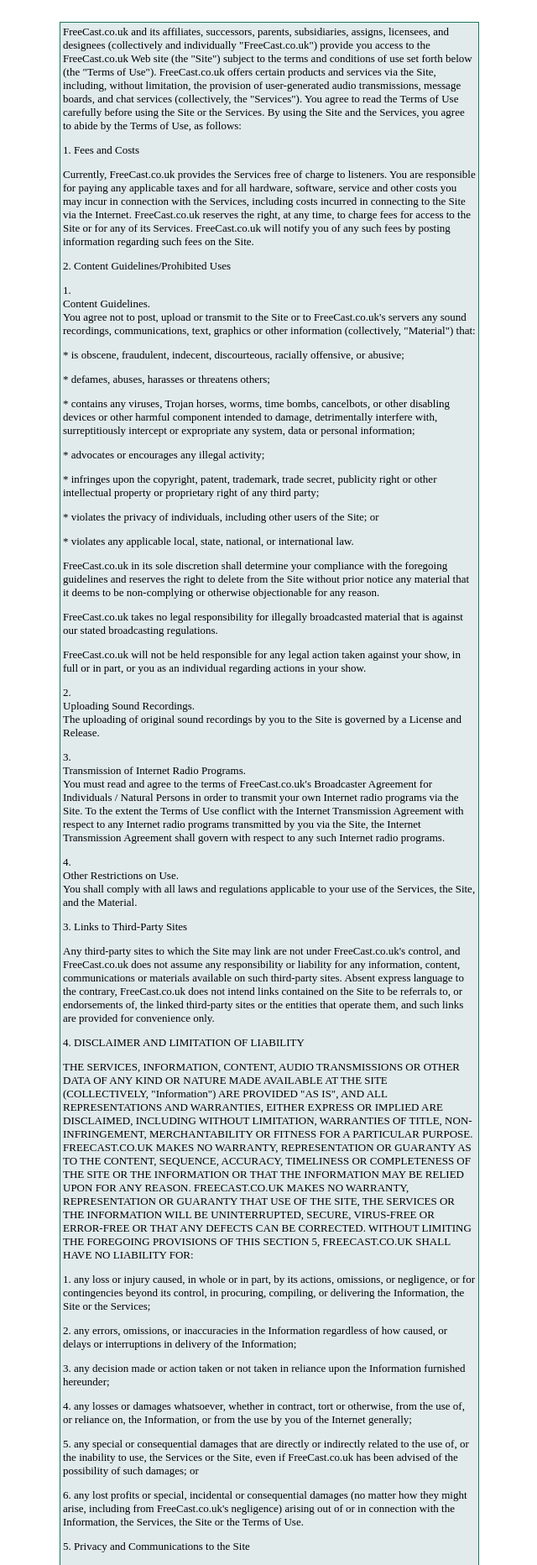
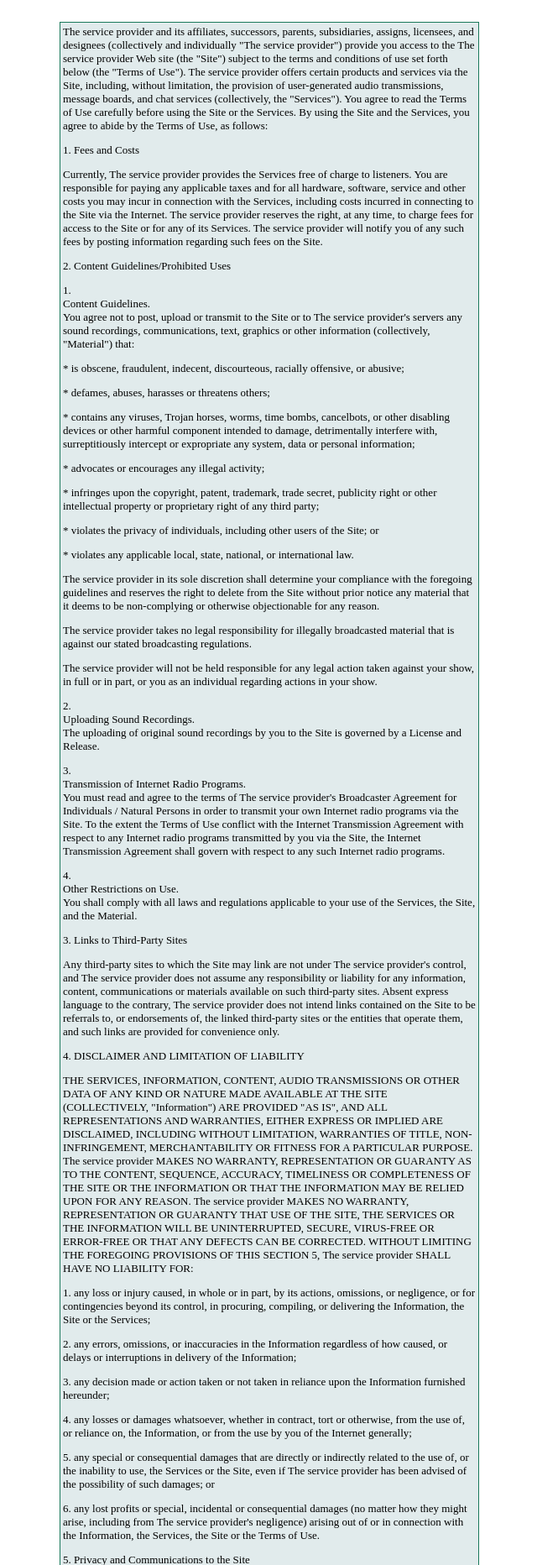
Before and after one commit to QuinnEbert/FreeCast-Revival, a PHP site: page /tos.htm in a window 1280 px wide. Shown: the top 1864 px of the page at 84% size, without its empty margins (319-959 px from the left). Run offline with PHP 8.4, Linux system fonts and the light colour scheme.

Commit message:
Some fixes to remove static hostnames...
This is gonna be a *looong* process…  Whatever idiots wrote this junk heap of code to begin with had no idea the horrors they were unleashing...

```diff
--- a/RST.PHP
+++ /dev/null
@@ -1,4 +0,0 @@
-<?php
-//echo system('ls /usr/home/mindweb/domains/freecast.co.uk/');
-echo system('sudo /usr/home/mindweb/domains/freecast.co.uk/reset.sh | echo');
-?>
--- a/c.htm
+++ b/c.htm
@@ -8,8 +8,8 @@
 Don't have an IRC client? Get <a href=ftp://ftp.freenet.de/pub/mirc.com/mirc616.exe>mIRC (Windows)</a> or <a href=http://www.xchat.org/download/>XChat (*nix)</a>
 <br><br>
 <b>Forums</b><br>
-<a href=http://board.freecast.co.uk>board.freecast.co.uk</a><br><br>
-Please make any Bug Reports in the Forums,<br>
-Bug reports are greatly appreciated  no matter how small you think they may be :)<br>
+<a href="https://github.com/QuinnEbert/FreeCast-Revival/issues">https://github.com/QuinnEbert/FreeCast-Revival/issues</a><br><br>
+Please make any Bug Reports via GitHub repo,<br>
+Bug reports are greatly appreciated, no matter how small you think they may be :)<br>
 
 </div></td></tr></table></td></tr></table>
--- a/tos.htm
+++ b/tos.htm
@@ -1,12 +1,12 @@
 <br><table align="center" width="500" cellpadding="1" bgcolor="#19785A" cellspacing="0"><tr><td><table width="100%" bgcolor="#E1EBEC"><tr><td><div id="size13">
 <font size=2>
-FreeCast.co.uk and its affiliates, successors, parents, subsidiaries, assigns, licensees, and designees (collectively and individually &quot;FreeCast.co.uk&quot;) provide you access to the FreeCast.co.uk Web site (the &quot;Site&quot;) subject to the terms and conditions of use set forth below (the &quot;Terms of Use&quot;). FreeCast.co.uk offers certain products and services via the Site, including, without limitation, the provision of user-generated audio transmissions, message boards, and chat services (collectively, the &quot;Services&quot;). You agree to read the Terms of Use carefully before using the Site or the Services. By using the Site and the Services, you agree to abide by the Terms of Use, as follows:
+The service provider and its affiliates, successors, parents, subsidiaries, assigns, licensees, and designees (collectively and individually &quot;The service provider&quot;) provide you access to the The service provider Web site (the &quot;Site&quot;) subject to the terms and conditions of use set forth below (the &quot;Terms of Use&quot;). The service provider offers certain products and services via the Site, including, without limitation, the provision of user-generated audio transmissions, message boards, and chat services (collectively, the &quot;Services&quot;). You agree to read the Terms of Use carefully before using the Site or the Services. By using the Site and the Services, you agree to abide by the Terms of Use, as follows:
 <p>1. Fees and Costs</p>
-<p>Currently, FreeCast.co.uk provides the Services free of charge to listeners. You are responsible for paying any applicable taxes and for all hardware, software, service and other costs you may incur in connection with the Services, including costs incurred in connecting to the Site via the Internet. FreeCast.co.uk reserves the right, at any time, to charge fees for access to the Site or for any of its Services. FreeCast.co.uk will notify you of any such fees by posting information regarding such fees on the Site. </p>
+<p>Currently, The service provider provides the Services free of charge to listeners. You are responsible for paying any applicable taxes and for all hardware, software, service and other costs you may incur in connection with the Services, including costs incurred in connecting to the Site via the Internet. The service provider reserves the right, at any time, to charge fees for access to the Site or for any of its Services. The service provider will notify you of any such fees by posting information regarding such fees on the Site. </p>
 <p>2. Content Guidelines/Prohibited Uses</p>
 <p> 1.<br>
   Content Guidelines.<br>
-  You agree not to post, upload or transmit to the Site or to FreeCast.co.uk's servers any sound recordings, communications, text, graphics or other information (collectively, &quot;Material&quot;) that:</p>
+  You agree not to post, upload or transmit to the Site or to The service provider's servers any sound recordings, communications, text, graphics or other information (collectively, &quot;Material&quot;) that:</p>
 <p> * is obscene, fraudulent, indecent, discourteous, racially offensive, or abusive;</p>
 <p> * defames, abuses, harasses or threatens others;</p>
 <p> * contains any viruses, Trojan horses, worms, time bombs, cancelbots, or other disabling devices or other harmful component intended to damage, detrimentally interfere with, surreptitiously intercept or expropriate any system, data or personal information;</p>
@@ -14,53 +14,53 @@
 <p> * infringes upon the copyright, patent, trademark, trade secret, publicity right or other intellectual property or proprietary right of any third party;</p>
 <p> * violates the privacy of individuals, including other users of the Site; or</p>
 <p> * violates any applicable local, state, national, or international law. </p>
-<p> FreeCast.co.uk in its sole discretion shall determine your compliance with the foregoing guidelines and reserves the right to delete from the Site without prior notice any material that it deems to be non-complying or otherwise objectionable for any reason.</p>
-<p> FreeCast.co.uk takes no legal responsibility for illegally broadcasted material that is against our stated broadcasting regulations.</p>
-<p> FreeCast.co.uk will not be held responsible for any legal action taken against your show, in full or in part, or you as an individual regarding actions in your show.</p>
+<p> The service provider in its sole discretion shall determine your compliance with the foregoing guidelines and reserves the right to delete from the Site without prior notice any material that it deems to be non-complying or otherwise objectionable for any reason.</p>
+<p> The service provider takes no legal responsibility for illegally broadcasted material that is against our stated broadcasting regulations.</p>
+<p> The service provider will not be held responsible for any legal action taken against your show, in full or in part, or you as an individual regarding actions in your show.</p>
 <p> 2.<br>
   Uploading Sound Recordings.<br>
   The uploading of original sound recordings by you to the Site is governed by a License and Release.</p>
 <p> 3.<br>
   Transmission of Internet Radio Programs.<br>
-  You must read and agree to the terms of FreeCast.co.uk's Broadcaster Agreement for Individuals / Natural Persons in order to transmit your own Internet radio programs via the Site. To the extent the Terms of Use conflict with the Internet Transmission Agreement with respect to any Internet radio programs transmitted by you via the Site, the Internet Transmission Agreement shall govern with respect to any such Internet radio programs.</p>
+  You must read and agree to the terms of The service provider's Broadcaster Agreement for Individuals / Natural Persons in order to transmit your own Internet radio programs via the Site. To the extent the Terms of Use conflict with the Internet Transmission Agreement with respect to any Internet radio programs transmitted by you via the Site, the Internet Transmission Agreement shall govern with respect to any such Internet radio programs.</p>
 <p> 4.<br>
   Other Restrictions on Use.<br>
   You shall comply with all laws and regulations applicable to your use of the Services, the Site, and the Material. </p>
 <p>3. Links to Third-Party Sites</p>
-<p>Any third-party sites to which the Site may link are not under FreeCast.co.uk's control, and FreeCast.co.uk does not assume any responsibility or liability for any information, content, communications or materials available on such third-party sites. Absent express language to the contrary, FreeCast.co.uk does not intend links contained on the Site to be referrals to, or endorsements of, the linked third-party sites or the entities that operate them, and such links are provided for convenience only.</p>
+<p>Any third-party sites to which the Site may link are not under The service provider's control, and The service provider does not assume any responsibility or liability for any information, content, communications or materials available on such third-party sites. Absent express language to the contrary, The service provider does not intend links contained on the Site to be referrals to, or endorsements of, the linked third-party sites or the entities that operate them, and such links are provided for convenience only.</p>
 <p>4. DISCLAIMER AND LIMITATION OF LIABILITY</p>
-<p>THE SERVICES, INFORMATION, CONTENT, AUDIO TRANSMISSIONS OR OTHER DATA OF ANY KIND OR NATURE MADE AVAILABLE AT THE SITE (COLLECTIVELY, &quot;Information&quot;) ARE PROVIDED &quot;AS IS&quot;, AND ALL REPRESENTATIONS AND WARRANTIES, EITHER EXPRESS OR IMPLIED ARE DISCLAIMED, INCLUDING WITHOUT LIMITATION, WARRANTIES OF TITLE, NON-INFRINGEMENT, MERCHANTABILITY OR FITNESS FOR A PARTICULAR PURPOSE. FREECAST.CO.UK MAKES NO WARRANTY, REPRESENTATION OR GUARANTY AS TO THE CONTENT, SEQUENCE, ACCURACY, TIMELINESS OR COMPLETENESS OF THE SITE OR THE INFORMATION OR THAT THE INFORMATION MAY BE RELIED UPON FOR ANY REASON. FREECAST.CO.UK MAKES NO WARRANTY, REPRESENTATION OR GUARANTY THAT USE OF THE SITE, THE SERVICES OR THE INFORMATION WILL BE UNINTERRUPTED, SECURE, VIRUS-FREE OR ERROR-FREE OR THAT ANY DEFECTS CAN BE CORRECTED. WITHOUT LIMITING THE FOREGOING PROVISIONS OF THIS SECTION 5, FREECAST.CO.UK SHALL HAVE NO LIABILITY FOR:</p>
+<p>THE SERVICES, INFORMATION, CONTENT, AUDIO TRANSMISSIONS OR OTHER DATA OF ANY KIND OR NATURE MADE AVAILABLE AT THE SITE (COLLECTIVELY, &quot;Information&quot;) ARE PROVIDED &quot;AS IS&quot;, AND ALL REPRESENTATIONS AND WARRANTIES, EITHER EXPRESS OR IMPLIED ARE DISCLAIMED, INCLUDING WITHOUT LIMITATION, WARRANTIES OF TITLE, NON-INFRINGEMENT, MERCHANTABILITY OR FITNESS FOR A PARTICULAR PURPOSE. The service provider MAKES NO WARRANTY, REPRESENTATION OR GUARANTY AS TO THE CONTENT, SEQUENCE, ACCURACY, TIMELINESS OR COMPLETENESS OF THE SITE OR THE INFORMATION OR THAT THE INFORMATION MAY BE RELIED UPON FOR ANY REASON. The service provider MAKES NO WARRANTY, REPRESENTATION OR GUARANTY THAT USE OF THE SITE, THE SERVICES OR THE INFORMATION WILL BE UNINTERRUPTED, SECURE, VIRUS-FREE OR ERROR-FREE OR THAT ANY DEFECTS CAN BE CORRECTED. WITHOUT LIMITING THE FOREGOING PROVISIONS OF THIS SECTION 5, The service provider SHALL HAVE NO LIABILITY FOR:</p>
 <p> 1. any loss or injury caused, in whole or in part, by its actions, omissions, or negligence, or for contingencies beyond its control, in procuring, compiling, or delivering the Information, the Site or the Services;</p>
 <p> 2. any errors, omissions, or inaccuracies in the Information regardless of how caused, or delays or interruptions in delivery of the Information;</p>
 <p> 3. any decision made or action taken or not taken in reliance upon the Information furnished hereunder;</p>
 <p> 4. any losses or damages whatsoever, whether in contract, tort or otherwise, from the use of, or reliance on, the Information, or from the use by you of the Internet generally;</p>
-<p> 5. any special or consequential damages that are directly or indirectly related to the use of, or the inability to use, the Services or the Site, even if FreeCast.co.uk has been advised of the possibility of such damages; or</p>
-<p> 6. any lost profits or special, incidental or consequential damages (no matter how they might arise, including from FreeCast.co.uk's negligence) arising out of or in connection with the Information, the Services, the Site or the Terms of Use. </p>
+<p> 5. any special or consequential damages that are directly or indirectly related to the use of, or the inability to use, the Services or the Site, even if The service provider has been advised of the possibility of such damages; or</p>
+<p> 6. any lost profits or special, incidental or consequential damages (no matter how they might arise, including from The service provider's negligence) arising out of or in connection with the Information, the Services, the Site or the Terms of Use. </p>
 <p>5. Privacy and Communications to the Site</p>
-<p>Any communication, information or other material you transmit or post to the Site, by electronic mail or otherwise (other than personally identifiable information about you), including any answers to questions, comments, suggestions, or other data supplied by you is, and will be treated as, non-confidential and non-proprietary. You hereby grant to FreeCast.co.uk a non-exclusive, worldwide, perpetual fully paid-up license to use any such communication, information or material for any purpose, including, but not limited to, reproduction, disclosure, transmission, publication, distribution, advertising, marketing, promotion, research, broadcast, display, modification, syndication, licensing and posting. FreeCast.co.uk's use of personally identifiable information, as well as FreeCast.co.uk's use of cookies and other tracking methods, is governed by the terms of FreeCast.co.uk's Privacy Policy. By accepting the Terms of Use, you expressly consent to disclosures of such personally identifiable and other personal information to third parties, and to FreeCast.co.uk's use of your information, as enumerated in FreeCast.co.uk's then-current privacy policy, which is incorporated herein by reference. Because FreeCast.co.uk's Privacy Policy may change from time to time, you should also review it regularly for updates.</p>
+<p>Any communication, information or other material you transmit or post to the Site, by electronic mail or otherwise (other than personally identifiable information about you), including any answers to questions, comments, suggestions, or other data supplied by you is, and will be treated as, non-confidential and non-proprietary. You hereby grant to The service provider a non-exclusive, worldwide, perpetual fully paid-up license to use any such communication, information or material for any purpose, including, but not limited to, reproduction, disclosure, transmission, publication, distribution, advertising, marketing, promotion, research, broadcast, display, modification, syndication, licensing and posting. The service provider's use of personally identifiable information, as well as The service provider's use of cookies and other tracking methods, is governed by the terms of The service provider's Privacy Policy. By accepting the Terms of Use, you expressly consent to disclosures of such personally identifiable and other personal information to third parties, and to The service provider's use of your information, as enumerated in The service provider's then-current privacy policy, which is incorporated herein by reference. Because The service provider's Privacy Policy may change from time to time, you should also review it regularly for updates.</p>
 <p>6. Representations and Warranties</p>
 <p>You represent and warrant that:</p>
 <p> 1. you have full right and power to enter into and perform these Terms of Use, and have secured all third party consents necessary to enter into these Terms of Use;</p>
-<p> 2. all factual assertions that you have made and will make to FreeCast.co.uk are true and complete; and</p>
+<p> 2. all factual assertions that you have made and will make to The service provider are true and complete; and</p>
 <p> 3. you are of the age of majority, have the right to enter into legally binding agreements, and have the full and complete right to agree to the Terms of Use. </p>
 <p>7. Termination</p>
-<p>FreeCast.co.uk reserves the right to terminate this Agreement immediately and without notice for any or no cause, at any time. Without limiting the preceding sentence, FreeCast.co.uk may terminate your use of the Services or access to the Site immediately and without notice if: (a) you breach the Terms of Use; (b) you infringe the intellectual property rights of a third party in connection with the Services; (c) FreeCast.co.uk is unable to verify or authenticate any information you provide to it, or (d) any material uploaded or transmitted by you to the Site violates any applicable laws or rights of any third party.</p>
+<p>The service provider reserves the right to terminate this Agreement immediately and without notice for any or no cause, at any time. Without limiting the preceding sentence, The service provider may terminate your use of the Services or access to the Site immediately and without notice if: (a) you breach the Terms of Use; (b) you infringe the intellectual property rights of a third party in connection with the Services; (c) The service provider is unable to verify or authenticate any information you provide to it, or (d) any material uploaded or transmitted by you to the Site violates any applicable laws or rights of any third party.</p>
 <p>8. Governing Law, Jurisdiction and Dispute Resolution</p>
-<p>The Terms of Use shall be governed by and construed in accordance with the laws of the State of California, without regard to conflict of laws principles. You and FreeCast.co.uk agree that any and all disputes arising out of or related to these Terms of Use shall be resolved solely through binding arbitration pursuant to the provisions of this paragraph 9 and the then-current rules of the American Arbitration Association (to the extent not inconsistent with this paragraph 9). Any arbitration arising out of or related to these Terms of Use shall be held in San Mateo County, Foster City, California, before one independent arbitrator agreed upon by both parties. Any arbitration will be final and binding, and the arbitrator's order will be entered and enforceable in any court of competent jurisdiction. The arbitrator will be chosen within thirty (30) days of the submission of any issue to arbitration, the discovery (if any) will be completed within sixty (60) days thereafter, the hearing will occur within thirty (30) days thereafter and the arbitrator must render his or her decision, in writing, within thirty (30) days after the end of such hearing.</p>
+<p>The Terms of Use shall be governed by and construed in accordance with the laws of the State of California, without regard to conflict of laws principles. You and The service provider agree that any and all disputes arising out of or related to these Terms of Use shall be resolved solely through binding arbitration pursuant to the provisions of this paragraph 9 and the then-current rules of the American Arbitration Association (to the extent not inconsistent with this paragraph 9). Any arbitration arising out of or related to these Terms of Use shall be held in San Mateo County, Foster City, California, before one independent arbitrator agreed upon by both parties. Any arbitration will be final and binding, and the arbitrator's order will be entered and enforceable in any court of competent jurisdiction. The arbitrator will be chosen within thirty (30) days of the submission of any issue to arbitration, the discovery (if any) will be completed within sixty (60) days thereafter, the hearing will occur within thirty (30) days thereafter and the arbitrator must render his or her decision, in writing, within thirty (30) days after the end of such hearing.</p>
 <p>9. Changes to the Services and the Site</p>
-<p>FreeCast.co.uk reserves the right to change, suspend or discontinue any aspect of the services or the Site at any time, including the availability of any of the Site features, databases or content. FreeCast.co.uk will attempt to provide reasonable notice of such changes to the Services or the Site. FreeCast.co.uk may also impose limits on features or restrict access to parts of the Site.</p>
+<p>The service provider reserves the right to change, suspend or discontinue any aspect of the services or the Site at any time, including the availability of any of the Site features, databases or content. The service provider will attempt to provide reasonable notice of such changes to the Services or the Site. The service provider may also impose limits on features or restrict access to parts of the Site.</p>
 <p>10. Modifications to the Terms of Use</p>
-<p>FreeCast.co.uk may amend these Terms of Use at any time by posting amended Terms of Use to the Site. The amended Terms of Use shall be effective immediately upon posting to the Site. FreeCast.co.uk therefore encourages you to review these Terms of Use frequently.</p>
+<p>The service provider may amend these Terms of Use at any time by posting amended Terms of Use to the Site. The amended Terms of Use shall be effective immediately upon posting to the Site. The service provider therefore encourages you to review these Terms of Use frequently.</p>
 <p>11. Unlawful Conduct</p>
-<p>Notifications of any unlawful conduct, including, without limitation, copyright or other intellectual property infringement should be sent to FreeCast.co.uk's Designated Agent at abuse@freecast.co.uk.</p>
+<p>Notifications of any unlawful conduct, including, without limitation, copyright or other intellectual property infringement should be sent to The service provider's Designated Agent at abuse@The service provider.</p>
 <p>12. Miscellaneous</p>
-<p> 1. Your sole remedy for any breach of these Terms of Use by FreeCast.co.uk shall be an action at law for money damages, if any. In no event shall you be entitled to injunctive or other equitable relief based on any act or omission of FreeCast.co.uk, or any breach of these Terms of Use by FreeCast.co.uk.</p>
-<p> 2. These Terms of Use constitute the entire understanding of you and FreeCast.co.uk with respect to the subject matter hereof. There are no understandings, agreements, conditions or representations, oral or written, express or implied, with reference to the subject matter hereof that are not merged herein, expressly referenced herein, or superseded hereby.</p>
-<p> 3. Nothing contained in these Terms of Use shall be construed as creating any agency, partnership, joint venture or other form of joint enterprise between you and FreeCast.co.uk.</p>
-<p> 4. The provisions of these Terms of Use are independent of each other and the invalidity of any provision or a portion thereof shall not affect the validity or enforceability of any other provision. In the event that any particular provision is found to be invalid or unenforceable, such provision shall be deemed to have been replaced with a valid and enforceable provision that approximates as closely as possible the intent of you and FreeCast.co.uk as reflected in the original provision.</p>
-<p> 5. Any delay or failure on the part of FreeCast.co.uk to enforce any rights hereunder to which it may be entitled shall not be construed as a waiver of the right and privilege to do so at any subsequent time.</p>
-<p> 6. You indemnify and hold harmless FreeCast.co.uk, and the officers, directors, employees, partners, principals, agents and representatives of FreeCast.co.uk, from, against and in respect of any and all demands, claims, actions or causes of action, liabilities, losses, and expenses, including reasonable attorneys' fees, arising out of or relating to any breach by you of any covenant, representation or warranty made pursuant to these Terms of Use.</p>
+<p> 1. Your sole remedy for any breach of these Terms of Use by The service provider shall be an action at law for money damages, if any. In no event shall you be entitled to injunctive or other equitable relief based on any act or omission of The service provider, or any breach of these Terms of Use by The service provider.</p>
+<p> 2. These Terms of Use constitute the entire understanding of you and The service provider with respect to the subject matter hereof. There are no understandings, agreements, conditions or representations, oral or written, express or implied, with reference to the subject matter hereof that are not merged herein, expressly referenced herein, or superseded hereby.</p>
+<p> 3. Nothing contained in these Terms of Use shall be construed as creating any agency, partnership, joint venture or other form of joint enterprise between you and The service provider.</p>
+<p> 4. The provisions of these Terms of Use are independent of each other and the invalidity of any provision or a portion thereof shall not affect the validity or enforceability of any other provision. In the event that any particular provision is found to be invalid or unenforceable, such provision shall be deemed to have been replaced with a valid and enforceable provision that approximates as closely as possible the intent of you and The service provider as reflected in the original provision.</p>
+<p> 5. Any delay or failure on the part of The service provider to enforce any rights hereunder to which it may be entitled shall not be construed as a waiver of the right and privilege to do so at any subsequent time.</p>
+<p> 6. You indemnify and hold harmless The service provider, and the officers, directors, employees, partners, principals, agents and representatives of The service provider, from, against and in respect of any and all demands, claims, actions or causes of action, liabilities, losses, and expenses, including reasonable attorneys' fees, arising out of or relating to any breach by you of any covenant, representation or warranty made pursuant to these Terms of Use.</p>
 <p> 7. All provisions which must survive in order to give effect to their meaning, shall survive any expiration or termination of these Terms of Use, including without limitation all of your representations, warranties and indemnification obligations. </p>
-<p>&copy; 2004 FreeCast.co.uk. All rights reserved. FreeCast.co.uk and the FreeCast.co.uk logo are trademarks of FreeCast.co.uk, Inc. All other trademarks, product names, and company names or logos cited herein remain the property of their respective owners.<br>
+<p>&copy; 2004 The service provider. All rights reserved. The service provider and the The service provider logo are trademarks of The service provider, Inc. All other trademarks, product names, and company names or logos cited herein remain the property of their respective owners.<br>
 </p>
 </div></td></tr></table></td></tr></table>
```
Also changed, not shown: GUIDE2FREECASTPLZKTHX.htm (deleted, +0 -62 lines), adduser.php (+3 -23 lines), ccc.php (+5 -3 lines), config.php (added, +9 -0 lines), cron.php (+6 -5 lines).
